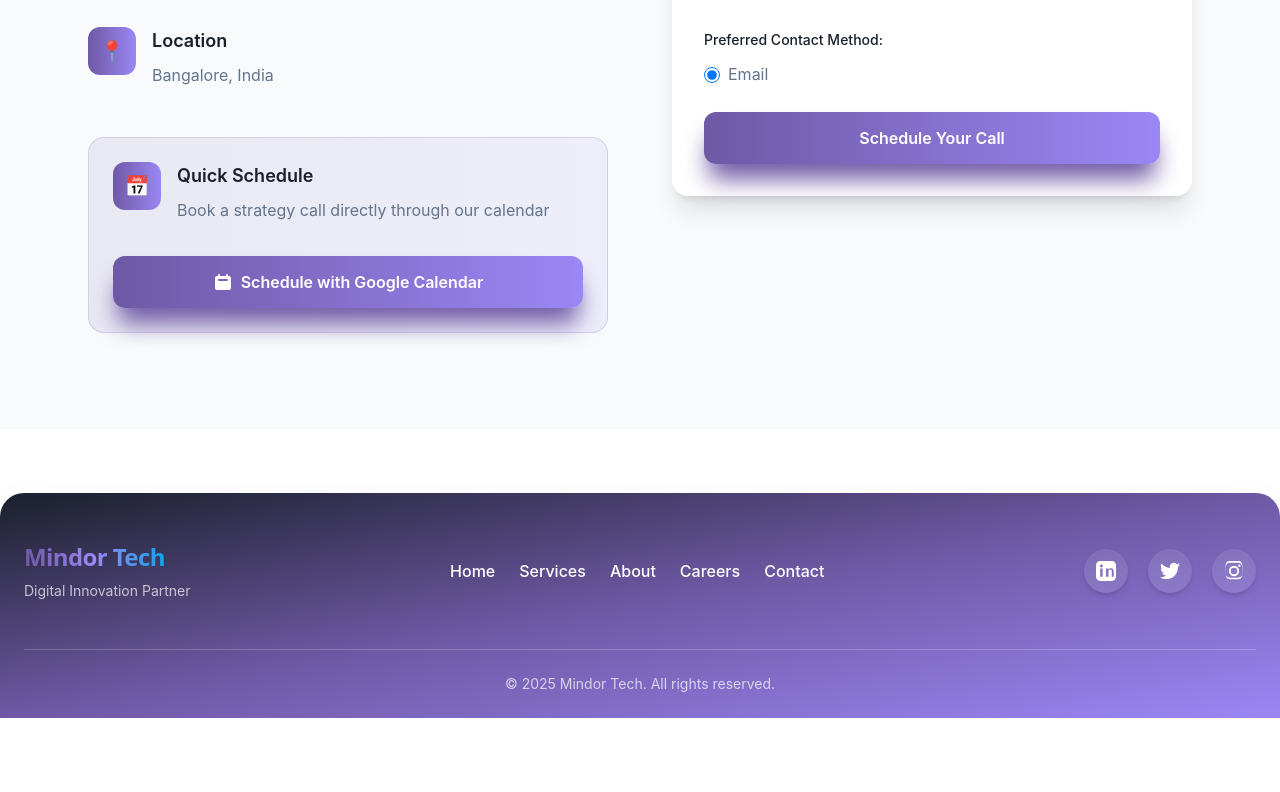
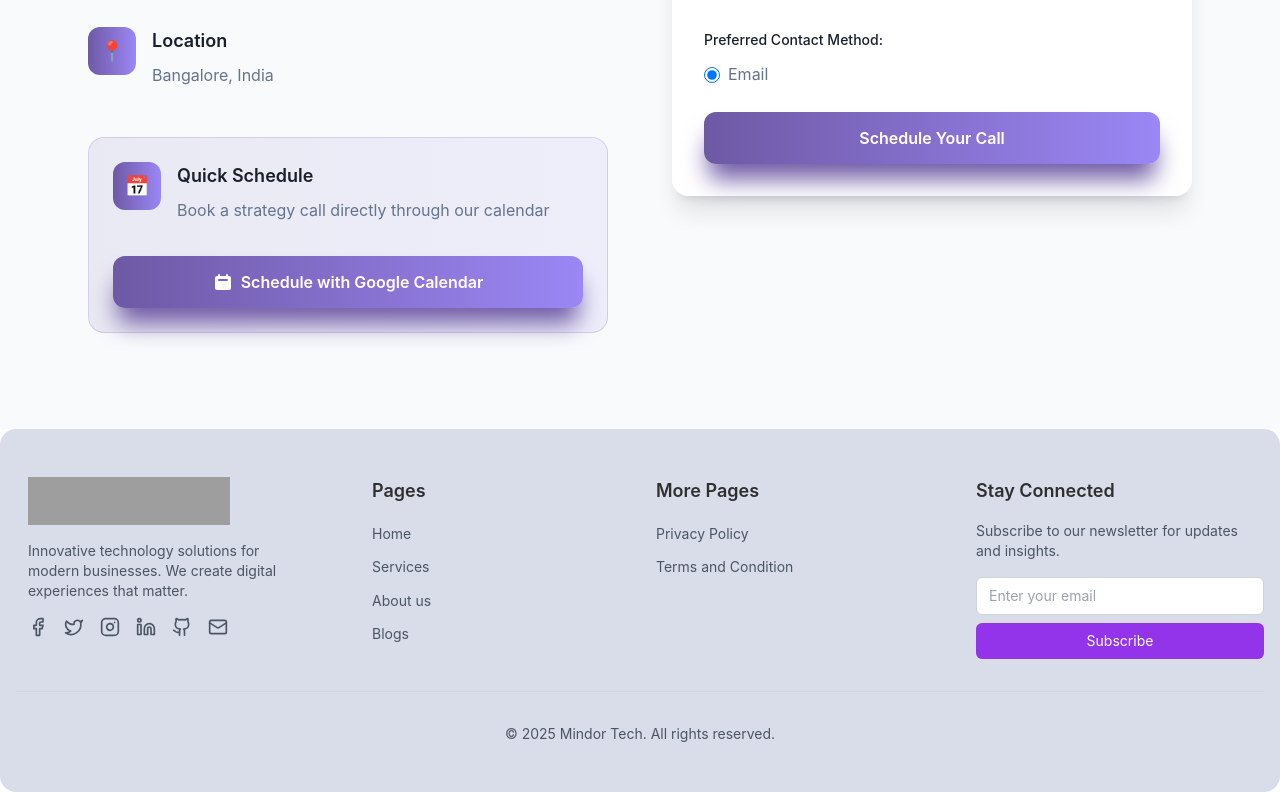
Before and after one commit to rastogi30/Mindor-tech, a Next.js app: page / in a window 1280 px wide. Shown: the part 1849-2641 px from the top of the page. Before the commit the page ends 2567 px from the top, so only its background shows below. Built offline with nearby package versions, Linux system fonts and the light colour scheme; grey boxes are pictures that could not be loaded.

Commit message:
footer updated

```diff
--- a/src/components/Footer.tsx
+++ b/src/components/Footer.tsx
@@ -1,74 +1,112 @@
-import React from 'react';
+'use client';
+
 import Link from 'next/link';
+import { Facebook, Twitter, Instagram, Linkedin, Github, Mail } from 'lucide-react';
+import Logo from "../../public/assets/Logo.png"
 
-interface Social {
-  name: string;
-  href: string;
-  icon: React.ReactNode;
-}
+const Footer = () => {
+  return (
+    <footer className="w-full py-12 px-4 rounded-2xl" style={{ backgroundColor: '#D9DDEA' }}>
+      <div className="w-full mx-auto">
+        <div className="grid grid-cols-1 md:grid-cols-2 lg:grid-cols-4 gap-8">
+          <div className="col-span-1 lg:col-span-1">
+            <div className="flex items-center space-x-2 mb-4 lg:ml-3">
+              <img src="/assets/Logo.png" alt="Mindor Tech Logo" className="w-[202px] h-[48.51px]" />
+            </div>
+            <p className="text-gray-600 text-sm mb-4 lg:ml-3">
+              Innovative technology solutions for modern businesses. We create digital experiences that matter.
+            </p>
 
-const socials: Social[] = [
-  {
-    name: 'LinkedIn',
-    href: 'https://www.linkedin.com/company/mindortech/',
-    icon: (
-      <svg className="w-5 h-5" fill="currentColor" viewBox="0 0 24 24"><path d="M19 0h-14c-2.761 0-5 2.239-5 5v14c0 2.761 2.239 5 5 5h14c2.762 0 5-2.239 5-5v-14c0-2.761-2.238-5-5-5zm-11 19h-3v-10h3v10zm-1.5-11.268c-.966 0-1.75-.784-1.75-1.75s.784-1.75 1.75-1.75 1.75.784 1.75 1.75-.784 1.75-1.75 1.75zm15.5 11.268h-3v-5.604c0-1.337-.025-3.063-1.868-3.063-1.868 0-2.154 1.459-2.154 2.967v5.7h-3v-10h2.881v1.367h.041c.401-.761 1.379-1.563 2.841-1.563 3.04 0 3.601 2.002 3.601 4.604v5.592z"/></svg>
-    )
-  },
-  {
-    name: 'Twitter',
-    href: 'https://x.com/Mindor_Tech',
-    icon: (
-      <svg className="w-5 h-5" fill="currentColor" viewBox="0 0 24 24"><path d="M24 4.557a9.93 9.93 0 0 1-2.828.775 4.932 4.932 0 0 0 2.165-2.724c-.951.564-2.005.974-3.127 1.195a4.92 4.92 0 0 0-8.384 4.482c-4.086-.205-7.713-2.164-10.141-5.144a4.822 4.822 0 0 0-.666 2.475c0 1.708.87 3.216 2.188 4.099a4.904 4.904 0 0 1-2.229-.616c-.054 2.281 1.581 4.415 3.949 4.89a4.936 4.936 0 0 1-2.224.084c.627 1.956 2.444 3.377 4.6 3.417a9.867 9.867 0 0 1-6.102 2.104c-.396 0-.787-.023-1.175-.069a13.945 13.945 0 0 0 7.548 2.212c9.057 0 14.009-7.513 14.009-14.009 0-.213-.005-.425-.014-.636a10.012 10.012 0 0 0 2.457-2.548z"/></svg>
-    )
-  },
-  {
-    name: 'Instagram',
-    href: 'https://www.instagram.com/mindor_tech/',
-    icon: (
-      <svg className="w-5 h-5" fill="currentColor" viewBox="0 0 24 24"><path d="M12 2.163c3.204 0 3.584.012 4.85.07 1.366.062 2.633.334 3.608 1.308.974.974 1.246 2.242 1.308 3.608.058 1.266.069 1.646.069 4.85s-.012 3.584-.07 4.85c-.062 1.366-.334 2.633-1.308 3.608-.974.974-2.242 1.246-3.608 1.308-1.266.058-1.646.069-4.85.069s-3.584-.012-4.85-.07c-1.366-.062-2.633-.334-3.608-1.308-.974-.974-1.246-2.242-1.308-3.608-.058-1.266-.069-1.646-.069-4.85s.012-3.584.07-4.85c.062-1.366.334-2.633 1.308-3.608.974-.974 2.242-1.246 3.608-1.308 1.266-.058 1.646-.069 4.85-.069zm0-2.163c-3.259 0-3.667.012-4.947.07-1.276.058-2.687.334-3.678 1.325-.991.991-1.267 2.402-1.325 3.678-.058 1.28-.07 1.688-.07 4.947s.012 3.667.07 4.947c.058 1.276.334 2.687 1.325 3.678.991.991 2.402 1.267 3.678 1.325 1.28.058 1.688.07 4.947.07s3.667-.012 4.947-.07c1.276-.058 2.687-.334 3.678-1.325.991-.991 1.267-2.402 1.325-3.678.058-1.28.07-1.688.07-4.947s-.012-3.667-.07-4.947c-.058-1.276-.334-2.687-1.325-3.678-.991-.991-2.402-1.267-3.678-1.325-1.28-.058-1.688-.07-4.947-.07zm0 5.838a6.162 6.162 0 1 0 0 12.324 6.162 6.162 0 0 0 0-12.324zm0 10.162a3.999 3.999 0 1 1 0-7.998 3.999 3.999 0 0 1 0 7.998zm6.406-11.845a1.44 1.44 0 1 0 0 2.881 1.44 1.44 0 0 0 0-2.881z"/></svg>
-    )
-  }
-];
+            <div className="flex space-x-4 lg:ml-3">
+              <Link href="#" className="text-gray-600 hover:text-purple-600 transition-colors duration-200">
+                <Facebook size={20} />
+              </Link>
+              <Link href="#" className="text-gray-600 hover:text-purple-600 transition-colors duration-200">
+                <Twitter size={20} />
+              </Link>
+              <Link href="#" className="text-gray-600 hover:text-purple-600 transition-colors duration-200">
+                <Instagram size={20} />
+              </Link>
+              <Link href="#" className="text-gray-600 hover:text-purple-600 transition-colors duration-200">
+                <Linkedin size={20} />
+              </Link>
+              <Link href="#" className="text-gray-600 hover:text-purple-600 transition-colors duration-200">
+                <Github size={20} />
+              </Link>
+              <Link href="#" className="text-gray-600 hover:text-purple-600 transition-colors duration-200">
+                <Mail size={20} />
+              </Link>
+            </div>
+          </div>
 
-const Footer: React.FC = () => {
-  return (
-    <footer className="bg-gradient-to-br from-primary-dark via-primary to-primary-light text-white shadow-2xl rounded-t-3xl mt-16 overflow-hidden">
-      <div className="w-full px-6 py-12 flex flex-col md:flex-row md:justify-between md:items-center gap-10">
-        {/* Brand/Logo */}
-        <div className="flex flex-col items-center md:items-start gap-2">
-          <span className="text-2xl font-bold font-secondary tracking-tight gradient-text-hero">Mindor Tech</span>
-          <span className="text-sm text-white/70">Digital Innovation Partner</span>
+          <div className="col-span-1 lg:ml-9">
+            <h3 className="text-lg font-semibold mb-4" style={{color:'#2F2F2F'}}>Pages</h3>
+            <ul className="space-y-2">
+              <li>
+                <Link href="/" className="text-gray-600 hover:text-purple-600 transition-colors duration-200 text-sm">
+                  Home
+                </Link>
+              </li>
+              <li>
+                <Link href="/services" className="text-gray-600 hover:text-purple-600 transition-colors duration-200 text-sm">
+                  Services
+                </Link>
+              </li>
+              <li>
+                <Link href="/about" className="text-gray-600 hover:text-purple-600 transition-colors duration-200 text-sm">
+                  About us
+                </Link>
+              </li>
+              <li>
+                <Link href="/blogs" className="text-gray-600 hover:text-purple-600 transition-colors duration-200 text-sm">
+                  Blogs
+                </Link>
+              </li>
+            </ul>
+          </div>
+
+          <div className="col-span-1">
+            <h3 className="text-lg font-semibold text-gray-800 mb-4" style={{color:'#2F2F2F'}}>More Pages</h3>
+            <ul className="space-y-2">
+              <li>
+                <Link href="/privacy" className="text-gray-600 hover:text-purple-600 transition-colors duration-200 text-sm">
+                  Privacy Policy
+                </Link>
+              </li>
+              <li>
+                <Link href="/terms" className="text-gray-600 hover:text-purple-600 transition-colors duration-200 text-sm">
+                  Terms and Condition
+                </Link>
+              </li>
+            </ul>
+          </div>
+
+          <div className="col-span-1">
+            <h3 className="text-lg font-semibold text-gray-800 mb-4" style={{color:'#2F2F2F'}}>Stay Connected</h3>
+            <p className="text-gray-600 text-sm mb-4">
+              Subscribe to our newsletter for updates and insights.
+            </p>
+            <div className="flex flex-col space-y-2">
+              <input
+                type="email"
+                placeholder="Enter your email"
+                className="px-3 py-2 text-sm border border-gray-300 rounded-md focus:outline-none focus:ring-2 focus:ring-purple-500 focus:border-transparent"
+              />
+              <button className="bg-purple-600 text-white px-4 py-2 text-sm rounded-md hover:bg-purple-700 transition-colors duration-200">
+                Subscribe
+              </button>
+            </div>
+          </div>
         </div>
-        {/* Quick Links */}
-        <nav className="flex flex-wrap gap-6 justify-center md:justify-center text-base font-medium">
-          <Link href="/" className="hover:text-accent transition-colors">Home</Link>
-          <Link href="/services" className="hover:text-accent transition-colors">Services</Link>
-          <Link href="/about" className="hover:text-accent transition-colors">About</Link>
-          <Link href="/careers" className="hover:text-accent transition-colors">Careers</Link>
-          <a href="#contact" className="hover:text-accent transition-colors">Contact</a>
-        </nav>
-        {/* Socials */}
-        <div className="flex gap-5 justify-center md:justify-end">
-          {socials.map(social => (
-            <a
-              key={social.name}
-              href={social.href}
-              target="_blank"
-              rel="noopener noreferrer"
-              aria-label={social.name}
-              className="group rounded-full bg-white/10 hover:bg-accent/90 transition-colors p-3 shadow-md hover:scale-110 duration-200"
-            >
-              <span className="text-white group-hover:text-white flex items-center justify-center">
-                {social.icon}
-              </span>
-            </a>
-          ))}
+
+        <div className="mt-8 pt-8 border-t border-gray-300">
+          <div className="flex flex-col md:flex-row justify-center items-center">
+            <p className="text-gray-600 text-sm mb-4 md:mb-0">
+              © 2025 Mindor Tech. All rights reserved.
+            </p>
+
+          </div>
         </div>
-      </div>
-      <div className="border-t border-white/20 mx-6"></div>
-      <div className="container px-6 py-6 text-center text-sm text-white/70">
-        &copy; 2025 Mindor Tech. All rights reserved.
       </div>
     </footer>
   );
```
